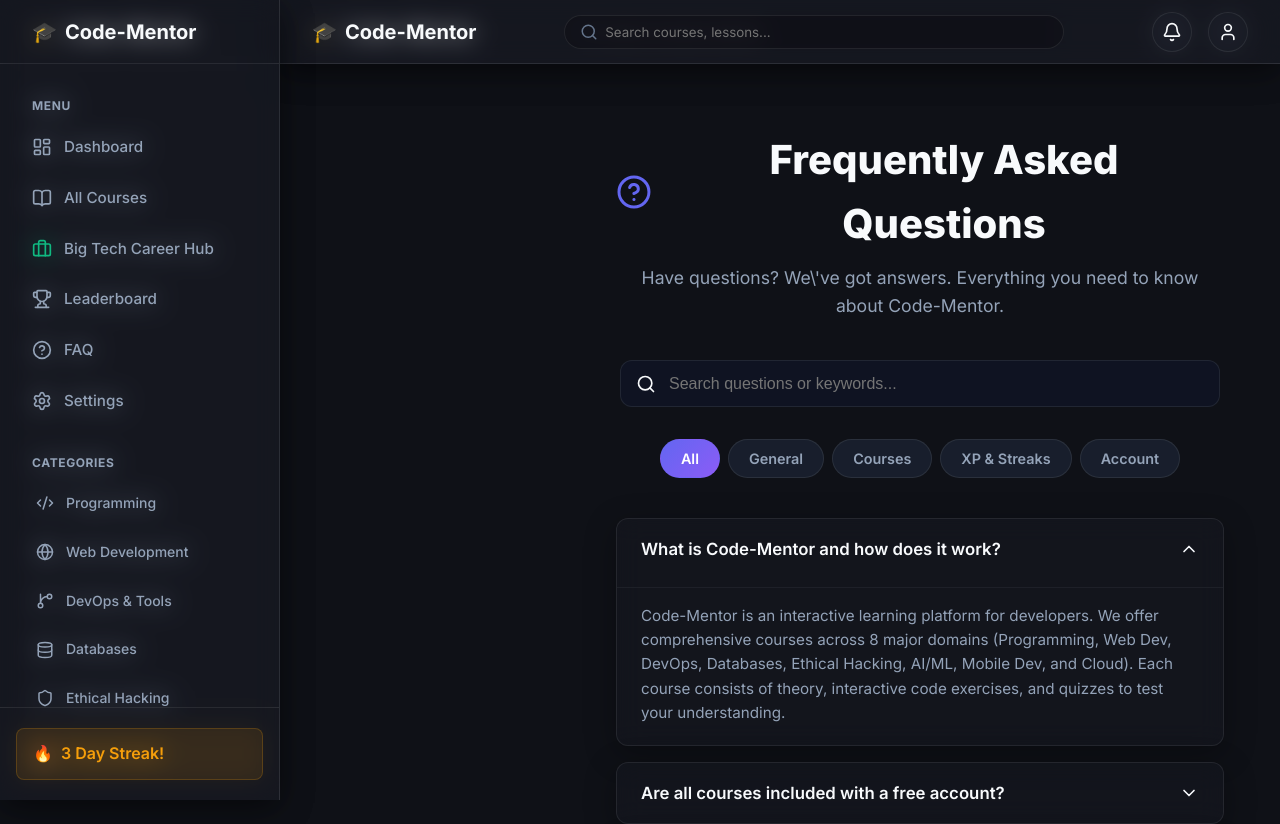
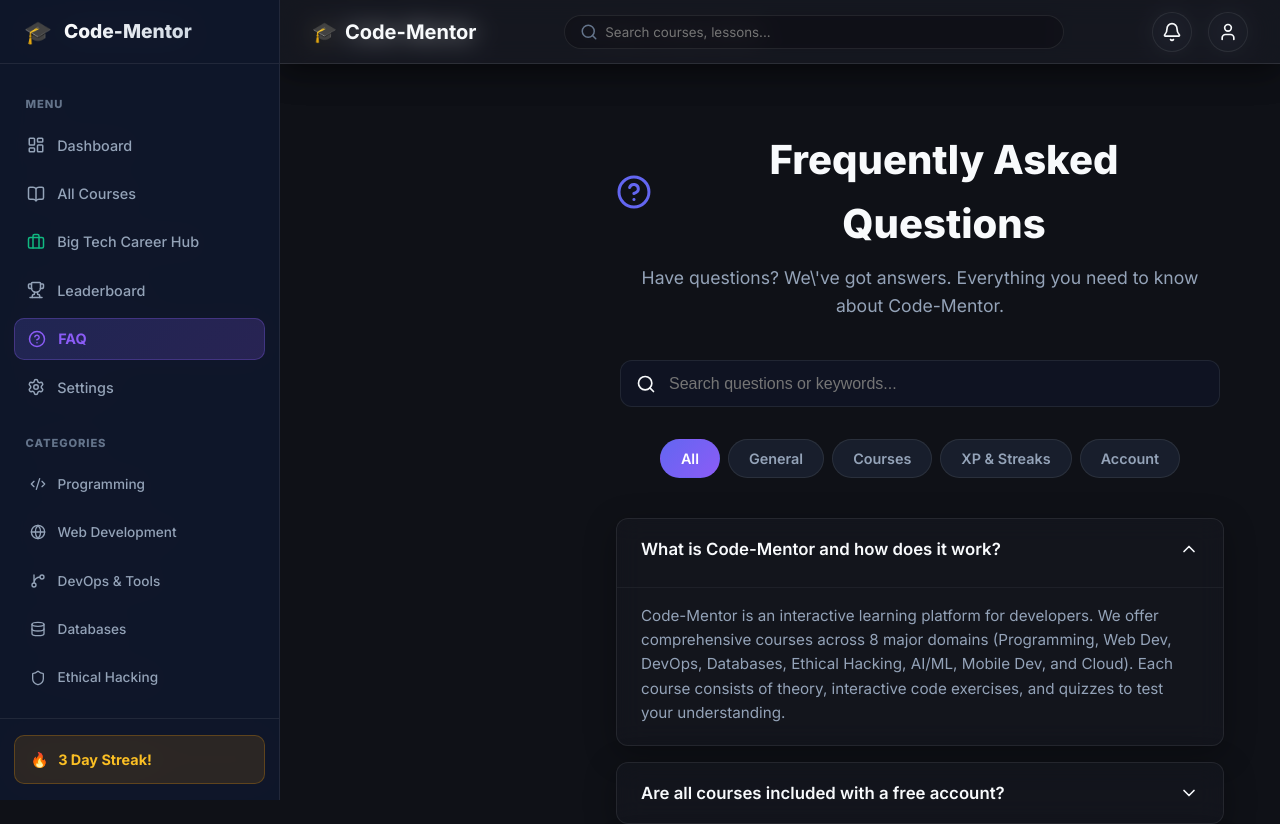
Before and after one commit to 5c077-ctrl/code-mentor, a Next.js app: page /faq in a window 1280 px wide. Shown: the top 824 px of the page. Built offline with nearby package versions, Linux system fonts and the light colour scheme.

Commit message:
fix(ui): resolve sidebar text overlapping bug and improve app scrolling smoothness

```diff
--- a/src/app/globals.css
+++ b/src/app/globals.css
@@ -42,10 +42,32 @@
   --glass-shadow: 0 8px 32px 0 rgba(0, 0, 0, 0.05);
 }
 
+html {
+  scroll-behavior: smooth;
+}
+
 * {
   box-sizing: border-box;
   padding: 0;
   margin: 0;
+}
+
+::-webkit-scrollbar {
+  width: 8px;
+  height: 8px;
+}
+
+::-webkit-scrollbar-track {
+  background: rgba(15, 23, 42, 0.6);
+}
+
+::-webkit-scrollbar-thumb {
+  background: rgba(99, 102, 241, 0.4);
+  border-radius: 4px;
+}
+
+::-webkit-scrollbar-thumb:hover {
+  background: rgba(99, 102, 241, 0.7);
 }
 
 body {
--- a/src/components/layout/Sidebar.module.css
+++ b/src/components/layout/Sidebar.module.css
@@ -3,7 +3,7 @@
   top: 0;
   left: 0;
   bottom: 0;
-  width: var(--sidebar-width);
+  width: var(--sidebar-width, 280px);
   display: flex;
   flex-direction: column;
   z-index: 101;
@@ -11,83 +11,132 @@
   border-top: none;
   border-left: none;
   border-bottom: none;
+  background: rgba(15, 23, 42, 0.95);
+  backdrop-filter: blur(16px);
+  -webkit-backdrop-filter: blur(16px);
+  border-right: 1px solid var(--glass-border, rgba(255, 255, 255, 0.08));
 }
 
 .logoArea {
-  height: var(--navbar-height);
+  height: var(--navbar-height, 64px);
+  min-height: 64px;
   display: flex;
   align-items: center;
-  padding: 0 2rem;
-  border-bottom: 1px solid var(--glass-border);
+  padding: 0 1.5rem;
+  border-bottom: 1px solid var(--glass-border, rgba(255, 255, 255, 0.08));
+  flex-shrink: 0;
 }
 
 .logo {
   display: flex;
   align-items: center;
-  gap: 0.5rem;
-  font-weight: 700;
-  font-size: 1.25rem;
+  gap: 0.75rem;
+  font-weight: 800;
+  font-size: 1.2rem;
+  color: #ffffff;
+  text-decoration: none;
+}
+
+.icon {
+  font-size: 1.4rem;
+}
+
+.brand {
+  background: linear-gradient(135deg, #ffffff 0%, #cbd5e1 100%);
+  -webkit-background-clip: text;
+  -webkit-text-fill-color: transparent;
 }
 
 .nav {
   flex: 1;
-  padding: 1.5rem 1rem;
+  padding: 1.25rem 0.85rem;
   display: flex;
   flex-direction: column;
-  gap: 0.35rem;
+  gap: 0.4rem;
   overflow-y: auto;
+  overflow-x: hidden;
+  scrollbar-width: thin;
 }
 
 .sectionTitle {
-  font-size: 0.75rem;
-  font-weight: 700;
+  font-size: 0.7rem;
+  font-weight: 800;
   text-transform: uppercase;
-  letter-spacing: 0.05em;
-  color: var(--text-tertiary, #94a3b8);
-  padding: 0.5rem 1rem 0.25rem 1rem;
+  letter-spacing: 0.08em;
+  color: #64748b;
+  padding: 0.75rem 0.75rem 0.25rem 0.75rem;
+  white-space: nowrap;
+  flex-shrink: 0;
+  margin-top: 0.5rem;
+}
+
+.sectionTitle:first-child {
+  margin-top: 0;
 }
 
 .navLink {
   display: flex;
   align-items: center;
   gap: 0.75rem;
-  padding: 0.65rem 1rem;
-  border-radius: 8px;
-  color: var(--text-secondary);
-  transition: var(--transition-fast);
+  padding: 0.65rem 0.85rem;
+  border-radius: 10px;
+  color: #94a3b8;
+  transition: all 0.2s ease;
   font-weight: 500;
-  font-size: 0.95rem;
+  font-size: 0.9rem;
+  text-decoration: none;
+  white-space: nowrap;
+  flex-shrink: 0;
+  min-height: 42px;
+  line-height: 1.2;
+}
+
+.navLink span {
+  white-space: nowrap;
+  overflow: hidden;
+  text-overflow: ellipsis;
 }
 
 .subLink {
-  font-size: 0.875rem;
-  padding-left: 1.25rem;
+  font-size: 0.85rem;
+  padding-left: 1rem;
 }
 
 .navLink:hover {
-  background: var(--bg-card);
-  color: var(--text-primary);
+  background: rgba(30, 41, 59, 0.7);
+  color: #f8fafc;
+  transform: translateX(3px);
+}
+
+.active {
+  background: linear-gradient(135deg, rgba(99, 102, 241, 0.2) 0%, rgba(139, 92, 246, 0.2) 100%);
+  color: #8b5cf6;
+  font-weight: 700;
+  border: 1px solid rgba(139, 92, 246, 0.3);
 }
 
 .bottom {
-  padding: 1.25rem 1rem;
-  border-top: 1px solid var(--glass-border);
+  padding: 1rem 0.85rem;
+  border-top: 1px solid var(--glass-border, rgba(255, 255, 255, 0.08));
+  flex-shrink: 0;
 }
 
 .streak {
   display: flex;
   align-items: center;
-  gap: 0.5rem;
+  gap: 0.6rem;
   padding: 0.75rem 1rem;
-  background: rgba(245, 158, 11, 0.1);
-  border: 1px solid rgba(245, 158, 11, 0.2);
-  border-radius: 8px;
-  color: var(--accent-warning);
-  font-weight: 600;
+  background: rgba(245, 158, 11, 0.12);
+  border: 1px solid rgba(245, 158, 11, 0.25);
+  border-radius: 10px;
+  color: #fbbf24;
+  font-weight: 700;
+  font-size: 0.9rem;
 }
 
 @media (max-width: 768px) {
   .sidebar {
     transform: translateX(-100%);
+    transition: transform 0.3s ease;
   }
 }
--- a/src/components/layout/Sidebar.tsx
+++ b/src/components/layout/Sidebar.tsx
@@ -1,4 +1,7 @@
+'use client';
+
 import Link from 'next/link';
+import { usePathname } from 'next/navigation';
 import {
   LayoutDashboard,
   BookOpen,
@@ -18,28 +21,30 @@ import {
 import styles from './Sidebar.module.css';
 
 export default function Sidebar() {
+  const pathname = usePathname();
+
   const mainLinks = [
-    { href: '/dashboard', label: 'Dashboard', icon: <LayoutDashboard size={20} /> },
-    { href: '/courses', label: 'All Courses', icon: <BookOpen size={20} /> },
-    { href: '/career', label: 'Big Tech Career Hub', icon: <Briefcase size={20} color="#10b981" /> },
-    { href: '/leaderboard', label: 'Leaderboard', icon: <Trophy size={20} /> },
-    { href: '/faq', label: 'FAQ', icon: <HelpCircle size={20} /> },
-    { href: '/settings', label: 'Settings', icon: <Settings size={20} /> },
+    { href: '/dashboard', label: 'Dashboard', icon: <LayoutDashboard size={18} /> },
+    { href: '/courses', label: 'All Courses', icon: <BookOpen size={18} /> },
+    { href: '/career', label: 'Big Tech Career Hub', icon: <Briefcase size={18} color="#10b981" /> },
+    { href: '/leaderboard', label: 'Leaderboard', icon: <Trophy size={18} /> },
+    { href: '/faq', label: 'FAQ', icon: <HelpCircle size={18} /> },
+    { href: '/settings', label: 'Settings', icon: <Settings size={18} /> },
   ];
 
   const categoryLinks = [
-    { href: '/courses?category=programming', label: 'Programming', icon: <Code2 size={18} /> },
-    { href: '/courses?category=web-development', label: 'Web Development', icon: <Globe size={18} /> },
-    { href: '/courses?category=devops', label: 'DevOps & Tools', icon: <GitBranch size={18} /> },
-    { href: '/courses?category=databases', label: 'Databases', icon: <Database size={18} /> },
-    { href: '/courses?category=ethical-hacking', label: 'Ethical Hacking', icon: <Shield size={18} /> },
-    { href: '/courses?category=ai-ml', label: 'AI & Machine Learning', icon: <Brain size={18} /> },
-    { href: '/courses?category=mobile-dev', label: 'Mobile Dev', icon: <Smartphone size={18} /> },
-    { href: '/courses?category=cloud', label: 'Cloud Computing', icon: <Cloud size={18} /> },
+    { href: '/courses?category=programming', label: 'Programming', icon: <Code2 size={16} /> },
+    { href: '/courses?category=web-development', label: 'Web Development', icon: <Globe size={16} /> },
+    { href: '/courses?category=devops', label: 'DevOps & Tools', icon: <GitBranch size={16} /> },
+    { href: '/courses?category=databases', label: 'Databases', icon: <Database size={16} /> },
+    { href: '/courses?category=ethical-hacking', label: 'Ethical Hacking', icon: <Shield size={16} /> },
+    { href: '/courses?category=ai-ml', label: 'AI & Machine Learning', icon: <Brain size={16} /> },
+    { href: '/courses?category=mobile-dev', label: 'Mobile Dev', icon: <Smartphone size={16} /> },
+    { href: '/courses?category=cloud', label: 'Cloud Computing', icon: <Cloud size={16} /> },
   ];
 
   return (
-    <aside className={`glass-panel ${styles.sidebar}`}>
+    <aside className={styles.sidebar}>
       <div className={styles.logoArea}>
         <Link href="/" className={styles.logo}>
           <span className={styles.icon}>🎓</span>
@@ -49,16 +54,27 @@ export default function Sidebar() {
 
       <nav className={styles.nav}>
         <div className={styles.sectionTitle}>Menu</div>
-        {mainLinks.map((link, idx) => (
-          <Link key={idx} href={link.href} className={styles.navLink}>
-            {link.icon}
-            <span>{link.label}</span>
-          </Link>
-        ))}
+        {mainLinks.map((link, idx) => {
+          const isActive = pathname === link.href;
+          return (
+            <Link
+              key={idx}
+              href={link.href}
+              className={`${styles.navLink} ${isActive ? styles.active : ''}`}
+            >
+              {link.icon}
+              <span>{link.label}</span>
+            </Link>
+          );
+        })}
 
-        <div className={styles.sectionTitle} style={{ marginTop: '1rem' }}>Categories</div>
+        <div className={styles.sectionTitle}>Categories</div>
         {categoryLinks.map((link, idx) => (
-          <Link key={idx} href={link.href} className={`${styles.navLink} ${styles.subLink}`}>
+          <Link
+            key={idx}
+            href={link.href}
+            className={`${styles.navLink} ${styles.subLink}`}
+          >
             {link.icon}
             <span>{link.label}</span>
           </Link>
```
